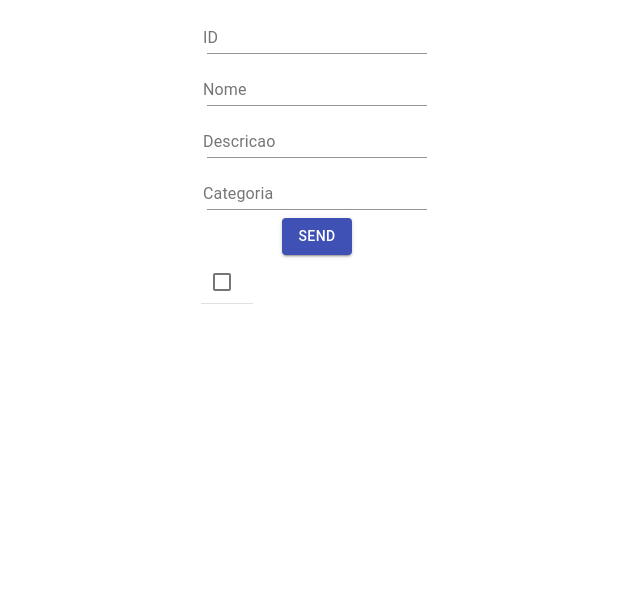
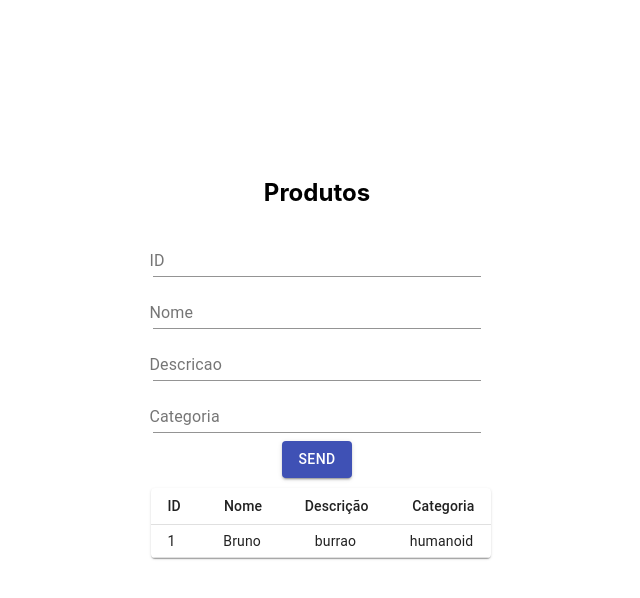
Before and after one commit to bruno41bruno/FrontEndJsx, a React (Create React App) app in the folder frontend/: page / in a window 1280 px wide. Shown: the top 598 px of the page, without its empty margins (323-963 px from the left). Built offline with nearby package versions, Linux system fonts and the light colour scheme.

Commit message:
lista ok!

```diff
--- a/frontend/package.json
+++ b/frontend/package.json
@@ -7,6 +7,7 @@
     "@testing-library/jest-dom": "^5.14.1",
     "@testing-library/react": "^11.2.7",
     "@testing-library/user-event": "^12.8.3",
+    "data-grid": "^3.0.0",
     "react": "^17.0.2",
     "react-dom": "^17.0.2",
     "react-scripts": "4.0.3",
--- a/frontend/src/App.js
+++ b/frontend/src/App.js
@@ -4,6 +4,11 @@ import ListaProdutos from "./components/lista-produtos/ListaProdutos";
 function App() {
   return (
     <section>
+      <>
+        <h1>
+          Produtos
+        </h1>
+      </>
       <FormProdutos/>
       <ListaProdutos/>
     </section>
--- a/frontend/src/assets/css/Index.css
+++ b/frontend/src/assets/css/Index.css
@@ -4,18 +4,10 @@ body {
   font-family: -apple-system, BlinkMacSystemFont, 'Segoe UI', 'Roboto', 'Oxygen',
     'Ubuntu', 'Cantarell', 'Fira Sans', 'Droid Sans', 'Helvetica Neue',
     sans-serif;
-  -webkit-font-smoothing: antialiased;
-  -moz-osx-font-smoothing: grayscale;
   display: flex;
   justify-content: center;
   align-items: center;
-  height: 100%;
-  width: 100%;
-}
-
-code {
-  font-family: source-code-pro, Menlo, Monaco, Consolas, 'Courier New',
-    monospace;
+  height: 90vh;
 }
 div{
   display: flex;
@@ -27,3 +19,10 @@ form{
   flex-direction: column;
   padding: 2px;
 }
+h1{
+  text-align: center;
+}
+section{
+  width: 100%;
+  height: 100%;
+}
--- a/frontend/src/components/form-produtos/FormProdutos.jsx
+++ b/frontend/src/components/form-produtos/FormProdutos.jsx
@@ -12,10 +12,7 @@ class FormProdutos extends Component {
                 <TextField id="descricao" label="Descricao" />
                 <TextField id="categoria" label="Categoria" />
                 <div>
-                <Button
-                variant="contained"
-                color="primary">Send
-                </Button>
+                <Button variant="contained"color="primary">Send</Button>
                 </div>
             </form>
          );
--- a/frontend/src/components/lista-produtos/ListaProdutos.jsx
+++ b/frontend/src/components/lista-produtos/ListaProdutos.jsx
@@ -1,27 +1,49 @@
 import React, { Component } from 'react';
+import { makeStyles } from '@material-ui/core/styles';
+import Table from '@material-ui/core/Table';
+import TableBody from '@material-ui/core/TableBody';
 import TableCell from '@material-ui/core/TableCell';
-import Checkbox from '@material-ui/core/Checkbox';
 import TableHead from '@material-ui/core/TableHead';
 import TableRow from '@material-ui/core/TableRow';
+import TableContainer from '@material-ui/core/TableContainer';
+import Paper from '@material-ui/core/Paper';
+
 
 class ListaProdutos extends Component {
 
-    rows = [
-
-    ]
-    cells = [
-
+    useStyles = makeStyles({
+        table: {
+          minWidth: 650,
+        },
+      });
+    rows = [{"id":1,"nome":'Bruno',"descricao":'burrao',"categoria":'humanoid'}
     ]
     render() {
         return (
-            <TableHead>
-            <TableRow>
-            <TableCell padding="checkbox">
-            <Checkbox/>
-            </TableCell>
-            </TableRow>
-            </TableHead>
+            <TableContainer component={Paper}>
+                <Table size="small" aria-label="a dense table">
+                    <TableHead>
+                        <TableRow>
+                        <TableCell>ID</TableCell>
+                        <TableCell align="right">Nome</TableCell>
+                        <TableCell align="right">Descrição</TableCell>
+                        <TableCell align="right">Categoria</TableCell>
+                        </TableRow>
+                    </TableHead>
+                    <TableBody>
+                        {this.rows.map((row)=>(
+                        <TableRow key={row.id}>
+                        <TableCell component="th" scope="row">
+                        {row.id}
+                        </TableCell>
+                        <TableCell align="center">{row.nome}</TableCell>
+                        <TableCell align="center">{row.descricao}</TableCell>
+                        <TableCell align="center">{row.categoria}</TableCell>
+                        </TableRow>
+                    ))}
+                    </TableBody>
+                </Table>
+            </TableContainer>
          );
-    }
-}
+        }}
 export default ListaProdutos;
```
Also changed, not shown: 1 other file (tests, documents, lock files or other folders).
